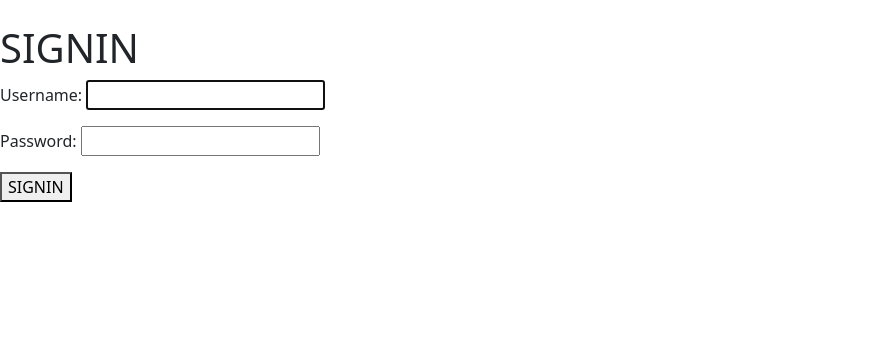
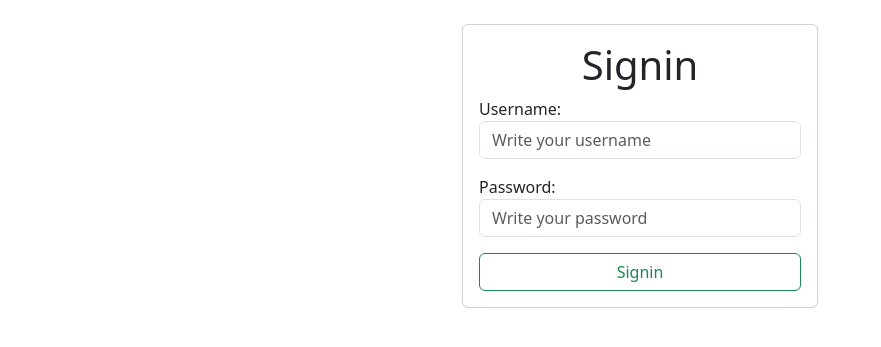
Before and after one commit to daaguirre0215/dj-aut-crud, a Django app: page /signin/ in a window 1280 px wide. Shown: the part 56-403 px from the top of the page, without its empty margins (0-881 px from the left). Run offline with Django 4.2, Linux system fonts and the light colour scheme.

Commit message:
Se le agregó estilo al signin

```diff
--- a/tasks/templates/signin.html
+++ b/tasks/templates/signin.html
@@ -1,12 +1,33 @@
 {% extends 'base.html' %}
 
 {% block content %}
-<h1>SIGNIN</h1>
-{{error}}
-<form action="/signin/" method="post">
-    {% csrf_token %}
-    {{form.as_p}}
-    <button>SIGNIN</button>
+
+<main class="container">
+    <div class="row">
+        <section class="col-md-4 offset-md-4">
+            <form action="/signin/" method="post" class="card card-body">
+                <h1 class="text-center">Signin</h1>
+                {{error}}
+                {% csrf_token %}
+
+                <div class="mb-3">
+                    <label for="username">Username:</label>
+                    <input type="text" name="username" id="username" placeholder="Write your username"
+                        class="form-control">
+                </div>
+
+                <div class="mb-3">
+                    <label for="password">Password:</label>
+                    <input type="password" name="password" id="password" placeholder="Write your password"
+                        class="form-control">
+                </div>
+                <button class="btn btn-outline-success">Signin</button>
+                <form action="/signup/" method="post" class="card card-body text-center">
+        </section>
+    </div>
+</main>
+
+
 </form>
 
 {% endblock %}
```
Also changed, not shown: db.sqlite3.
